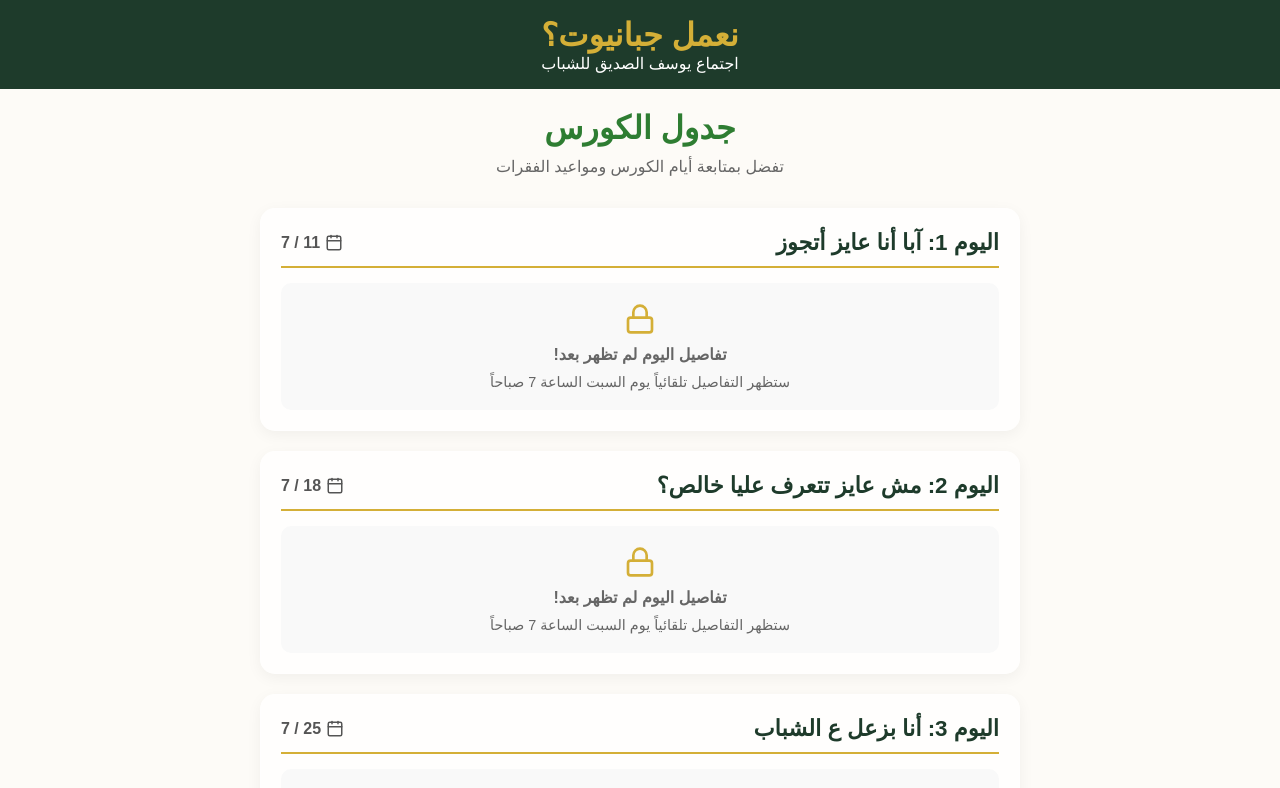
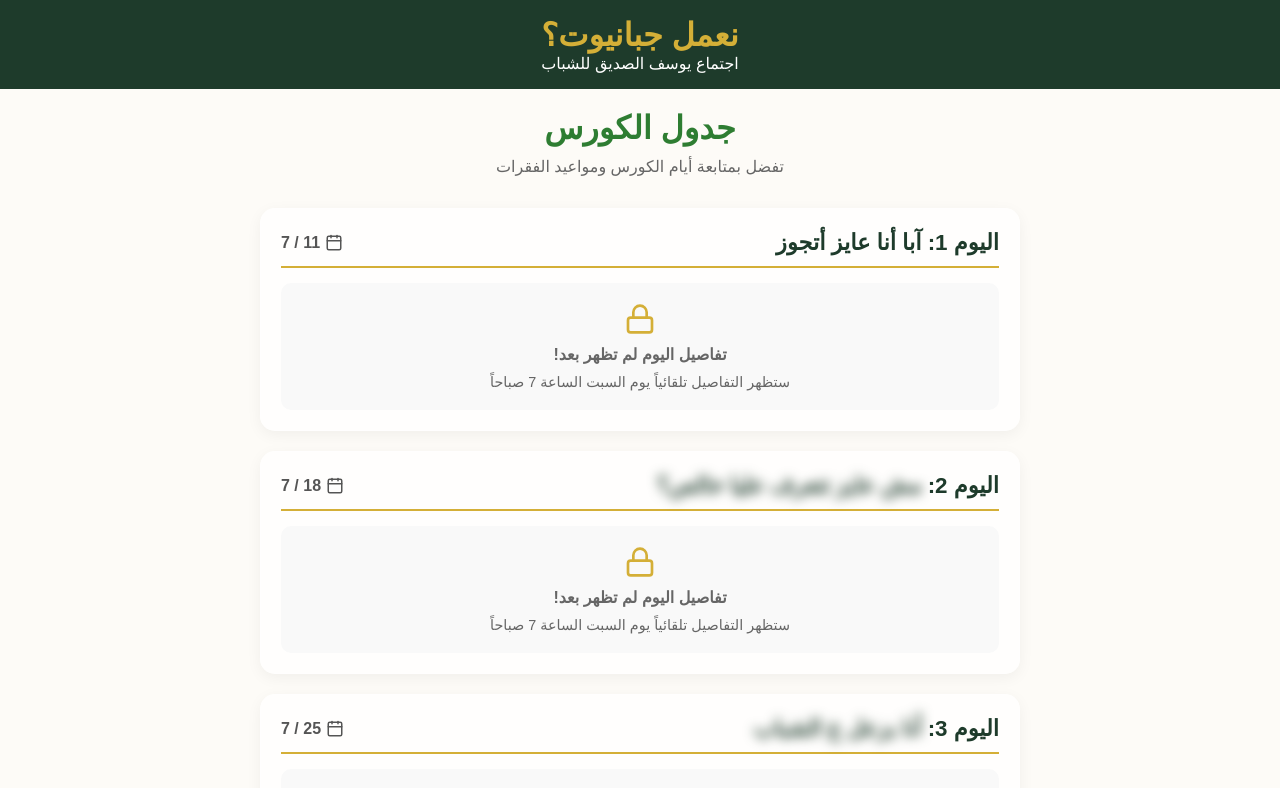
Before and after one commit to Kerollos0Samy0/Egtmaa3-L-shabab, a React (Vite) app: page / in a window 1280 px wide. Shown: the top 788 px of the page. Built offline with nearby package versions, Linux system fonts and the light colour scheme.

Commit message:
feat: Add strong blur effect to future day titles

```diff
--- a/src/pages/Home.jsx
+++ b/src/pages/Home.jsx
@@ -29,7 +29,14 @@ const Home = () => {
           <div key={day.id} className="glass-panel" style={{ padding: '20px', borderRadius: '15px' }}>
             <div style={{ display: 'flex', justifyContent: 'space-between', alignItems: 'center', borderBottom: '2px solid var(--accent-gold)', paddingBottom: '10px', marginBottom: '15px' }}>
               <h3 style={{ fontSize: '1.4rem', color: 'var(--dark-green)' }}>
-                اليوم {day.id}: {day.title}
+                اليوم {day.id}:{' '}
+                <span style={{
+                  filter: day.id !== 1 ? 'blur(6px)' : 'none',
+                  userSelect: day.id !== 1 ? 'none' : 'auto',
+                  transition: 'filter 0.3s ease'
+                }}>
+                  {day.title}
+                </span>
               </h3>
               <div style={{ display: 'flex', alignItems: 'center', gap: '5px', color: '#555', fontWeight: 'bold' }}>
                 <Calendar size={18} />
```
